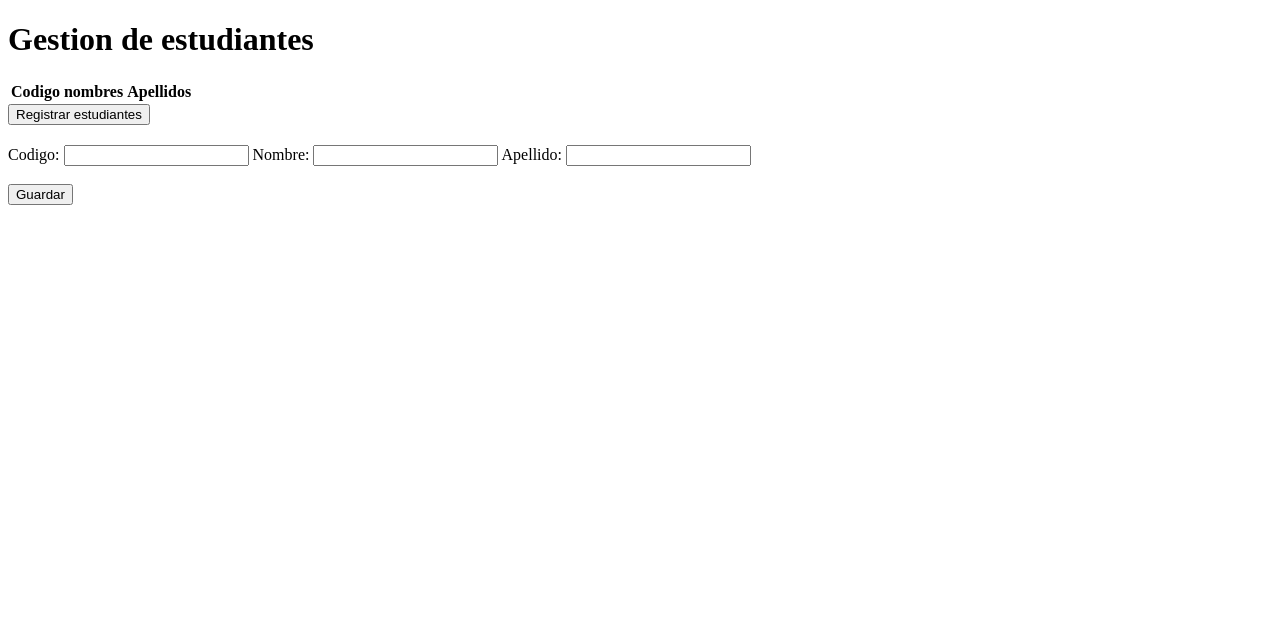
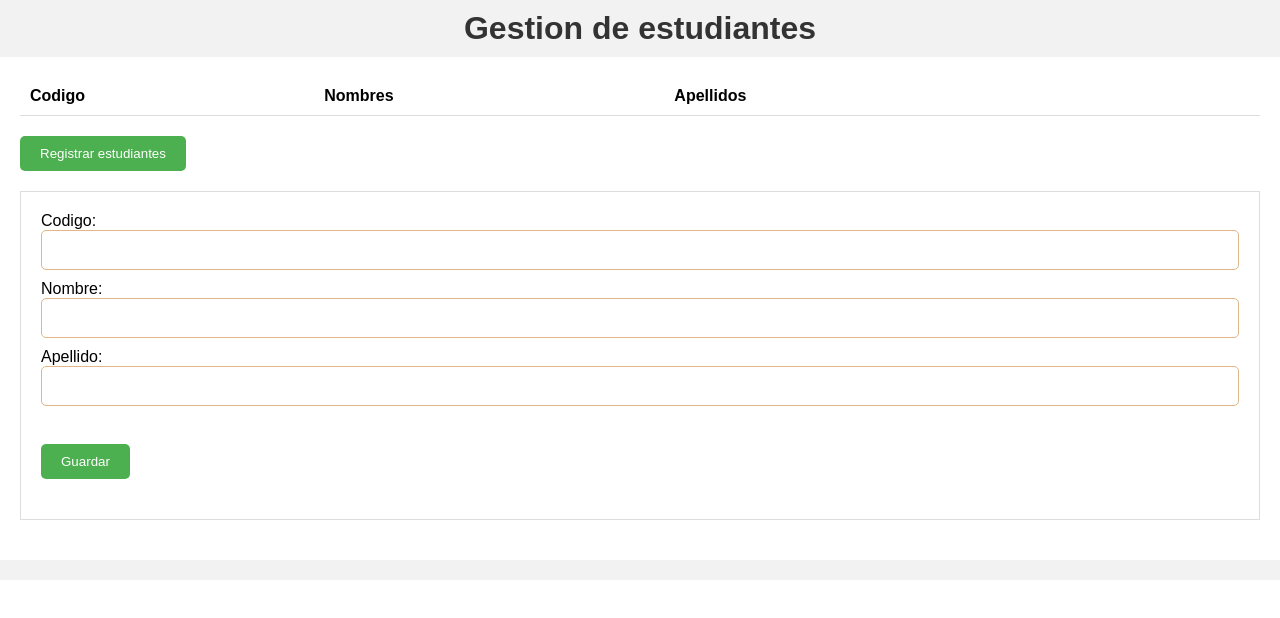
Before and after one commit to vardack799/Notas_Fr, a plain HTML site: page index.html in a window 1280 px wide. Drawn offline with nearby package versions, Linux system fonts and the light colour scheme; no server answers.

Commit message:
implementacion de css en las paginas, version final

```diff
--- a/index.html
+++ b/index.html
@@ -4,6 +4,7 @@
 <head>
     <meta name="viewport" content="width=device-width, initial-scale=1">
     <meta charset="UTF-8">
+    <link rel="stylesheet" type="text/css" href="css/styles.css">
     <title>Gestion de estudiantes</title>
 </head>
 
@@ -17,7 +18,7 @@
                 <thead>
                     <tr>
                         <th>Codigo</th>
-                        <th>nombres</th>
+                        <th>Nombres</th>
                         <th>Apellidos</th>
                         <th></th><!-- modificar -->
                         <th></th><!-- eliminar -->
```
Also changed, not shown: actividades.html (+1 -0 lines).
